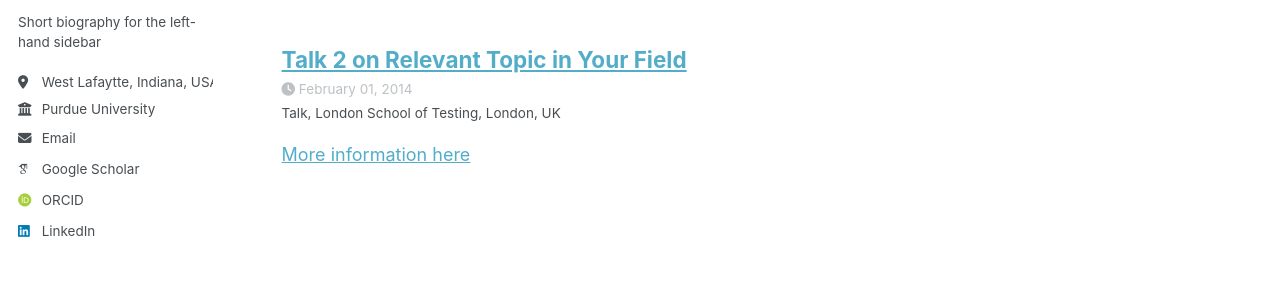
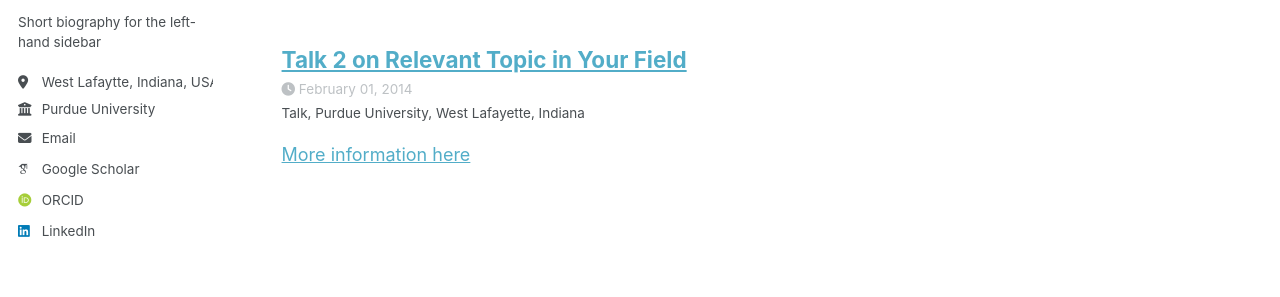
Before and after one commit to bbelbase8/bpb, a Jekyll site: the page built from _pages/talks.html, in a window 1280 px wide. Shown: the part 293-590 px from the top of the page. Built offline with Jekyll 4.4.1, drawn with Linux system fonts in a browser that asks for light colours; some web fonts are replaced; a script bundle is joined from its source files by our own code; library files that are not in the unit come from our copies.

Commit message:
Update 2014-02-01-talk-2.md

```diff
--- a/_talks/2014-02-01-talk-2.md
+++ b/_talks/2014-02-01-talk-2.md
@@ -3,9 +3,9 @@ title: "Talk 2 on Relevant Topic in Your Field"
 collection: talks
 type: "Talk"
 permalink: /talks/2014-02-01-talk-2
-venue: "London School of Testing"
+venue: "Purdue University"
 date: 2014-02-01
-location: "London, UK"
+location: "West Lafayette, Indiana"
 ---
 
 [More information here](http://example2.com)
```
